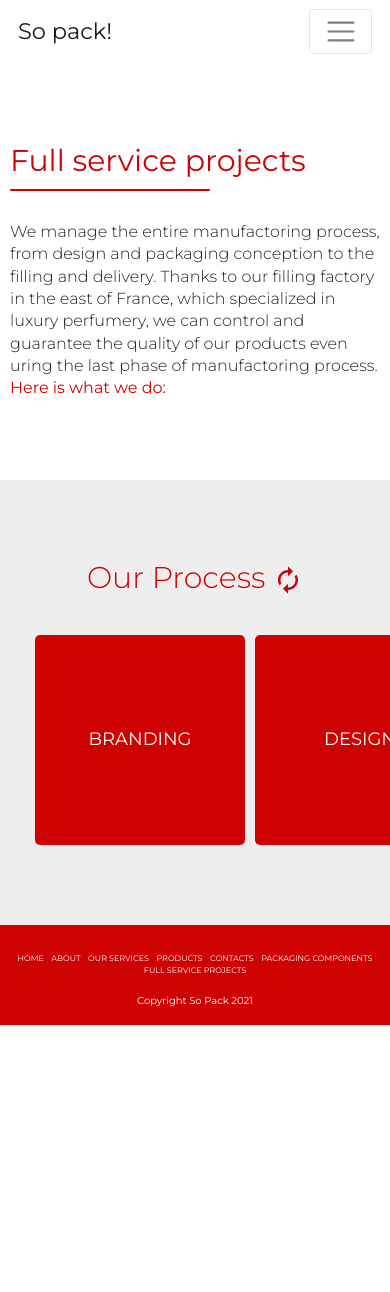
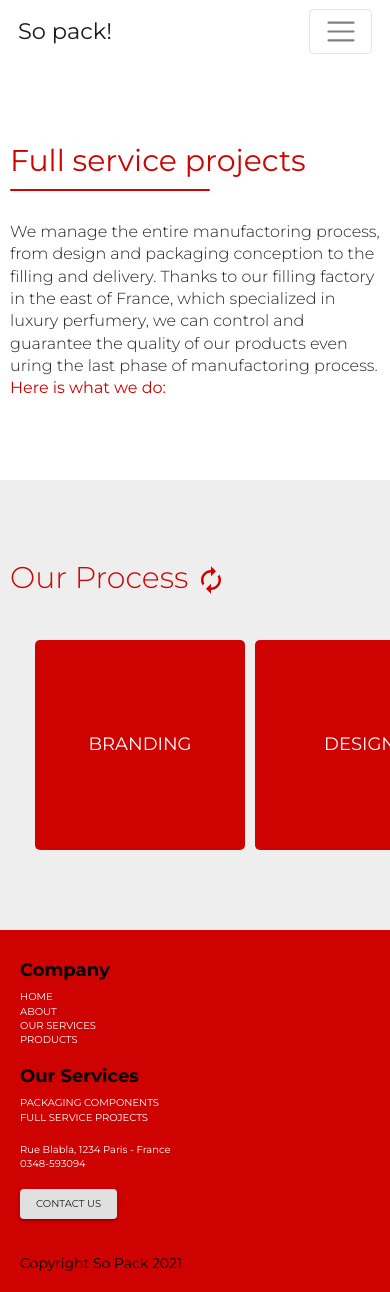
Before and after one commit to giuliap87/so-pack, a Next.js app: page /services/finished-product in a window 390 px wide. Before the commit the page ends 1025 px from the top, so only its background shows below. Built offline with nearby package versions, Linux system fonts and the light colour scheme.

Commit message:
fixed styles and responsiveness, refactor footer

```diff
--- a/components/Card/Card.js
+++ b/components/Card/Card.js
@@ -1,9 +1,9 @@
 import styles from "./Card.module.scss";
 
-function MyCard({ id, title, showOverlay }) {
+function MyCard({ id, title, setOverlay }) {
   return (
     <div
-      onClick={showOverlay}
+      onClick={setOverlay}
       className={styles.container}
       style={{
         backgroundImage: `linear-gradient(rgba(255,255,255,.5), rgba(255,255,255,.5)), url(/images/${id}.png)`,
--- a/components/FinishProduct/Process/Process.module.scss
+++ b/components/FinishProduct/Process/Process.module.scss
@@ -6,18 +6,21 @@
   overflow-x: scroll;
 }
 .process {
-  margin: 80px 0;
+  margin: 160px 0 80px 0;
   display: flex;
   flex-direction: column;
   justify-content: center;
   align-items: center;
+  position: relative;
 }
 
 .processTitle {
   color: $primaryColor;
+  position: absolute;
+  top: -80px;
+  left: 0;
   font-weight: 300;
   font-size: 40px;
-  padding-bottom: 30px;
 }
 
 .stepsContainer {
@@ -92,6 +95,10 @@
   .title {
     font-size: 20px;
   }
+
+  .processTitle {
+    left: 60px;
+  }
 }
 
 @include tablet-portrait {
@@ -131,6 +138,7 @@
 
   .processTitle {
     font-size: 30px;
+    left: 0;
   }
 
   .stepsContainer {
--- a/components/Footer/Footer.js
+++ b/components/Footer/Footer.js
@@ -1,12 +1,15 @@
 import styles from "./Footer.module.scss";
 import Link from "next/link";
+import Button from "@material-ui/core/Button";
 
 const links = [
   { name: "home", path: "/" },
   { name: "about", path: "/#about" },
   { name: "our services", path: "/#services" },
   { name: "products", path: "/#products" },
-  { name: "contacts", path: "/#contacts" },
+];
+
+const services = [
   { name: "packaging components", path: "/services/packaging" },
   { name: "full service projects", path: "/services/finished-product" },
 ];
@@ -14,7 +17,12 @@ const links = [
 function Footer() {
   return (
     <footer className={styles.footer}>
+      <div className={styles.logo}>
+        So <br />
+        Pack!
+      </div>
       <ul className={styles.footerList}>
+        <h6>Company</h6>
         {links.map((link) => (
           <li>
             <Link href={link.path} passHref>
@@ -23,9 +31,28 @@ function Footer() {
           </li>
         ))}
       </ul>
-      <p className={styles.copyright}>
-        Copyright So Pack {new Date().getFullYear()}
-      </p>
+      <ul className={styles.footerList}>
+        <h6>Our services</h6>
+        {services.map((link) => (
+          <li>
+            <Link href={link.path} passHref>
+              <a>{link.name}</a>
+            </Link>
+          </li>
+        ))}
+      </ul>
+      <div className={styles.contactDetails}>
+        <ul>
+          <li>Rue blabla, 1234 Paris - France</li>
+          <li>0348-593094</li>
+        </ul>
+        <Button variant="contained" href={`mailto:sopack@gmail.com`}>
+          Contact us
+        </Button>
+        <p className={styles.copyright}>
+          Copyright So Pack {new Date().getFullYear()}
+        </p>
+      </div>
     </footer>
   );
 }
--- a/components/Footer/Footer.module.scss
+++ b/components/Footer/Footer.module.scss
@@ -3,60 +3,77 @@
 .footer {
   background-color: $primaryColor;
   color: $white;
-  height: 100px;
+  height: 200px;
   text-transform: uppercase;
-  padding: 30px 10px 0 10px;
+  padding: 30px 20px 0 20px;
 
   display: flex;
-  flex-direction: column;
   bottom: 0;
-  justify-content: center;
+  justify-content: space-between;
+  align-items: flex-start;
   font-size: 14px;
+
+  h6 {
+    text-transform: capitalize;
+    font-weight: 600;
+    color: $black;
+  }
+}
+
+.logo {
+  font-size: 24px;
 }
 
 .footerList {
   display: flex;
-  justify-content: space-evenly;
-  align-items: center;
+  flex-direction: column;
   list-style: none;
   a {
-   color: $white;
-   text-decoration: none;
+    color: $white;
+    text-decoration: none;
+  }
+}
+
+.contactDetails {
+  ul {
+    list-style: none;
+    text-transform: capitalize;
+  }
+  a:hover,
+  a:active {
+    color: $black;
   }
 }
 
 .copyright {
+  margin-top: 35px;
   font-size: 14px;
   text-align: center;
   text-transform: capitalize;
+  color: $black;
 }
 
 @include tablet-landscape {
   .footer {
-    font-size: 13px;
-    height: 100px;
+    font-size: 12px;
   }
 }
 
 @include tablet-portrait {
   .footer {
     font-size: 10px;
-    height: 100px;
-  }
-
-  .copyright {
-    font-size: 10px;
   }
 }
 
 @include big-phone {
-  .footer {
-    height: 100px;
-    font-size: 8px;
-  }
-
-  .footerList {
-      display: flex;
-      flex-wrap: wrap;
+  .logo {
+    display: none;
   }
 }
+
+@include phone {
+  .footer {
+    flex-direction: column;
+    height: 100%;
+  }
+}
--- a/components/Packing/Overlay.js
+++ b/components/Packing/Overlay.js
@@ -7,10 +7,10 @@ const details = [
   { src: "/images/2.png", name: "Second Image" },
 ];
 
-function Overlay({ description, closeOverlay }) {
+function Overlay({ description, close }) {
   return (
     <div className={styles.container}>
-      <CloseIcon className={styles.closeIcon} onClick={closeOverlay} />
+      <CloseIcon className={styles.closeIcon} onClick={close} />
       <Carousel className={styles.carousel} details={details} />
       <p className={styles.description}>{description}</p>
     </div>
```
Also changed, not shown: components/Packing/Description/Description.js (+5 -2 lines), components/Packing/Packing.js (+11 -14 lines), pages/services/packaging.js (+12 -3 lines).
